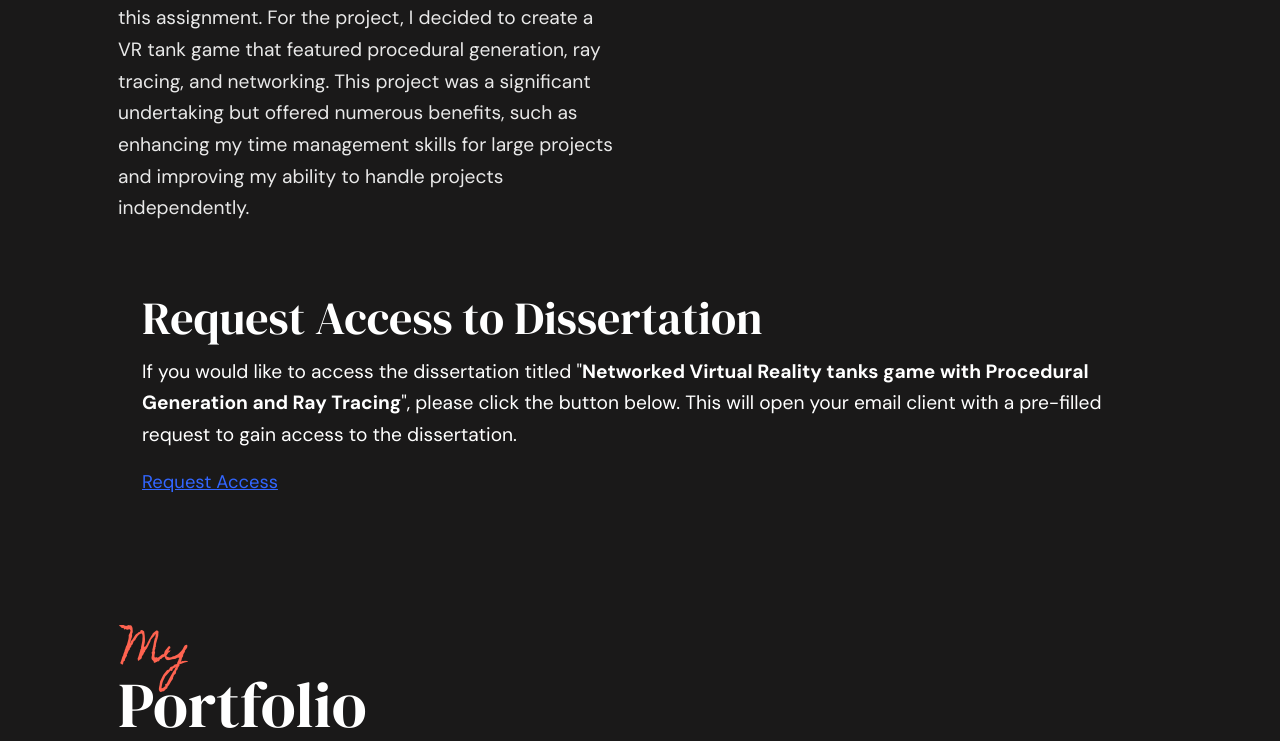
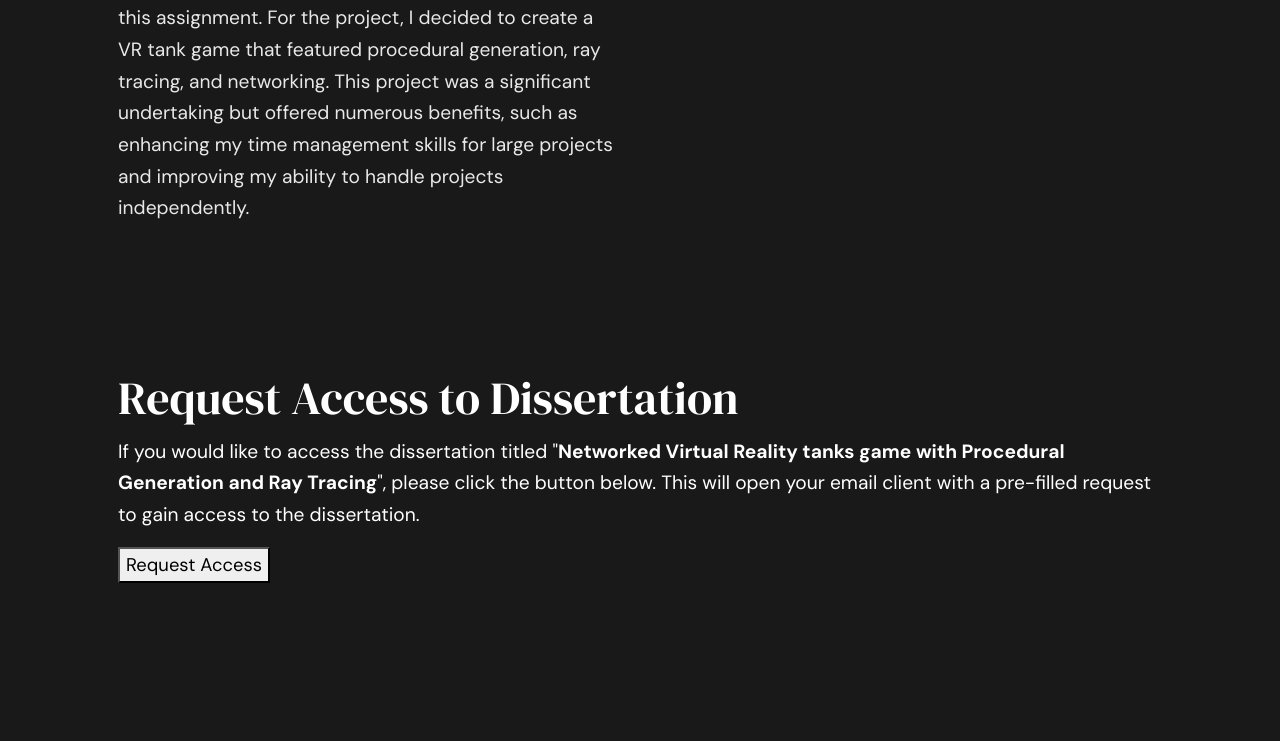
Before and after one commit to soapy98/soapy98.github.io, a website: page index.html in a window 1280 px wide. Shown: the part 3922-4663 px from the top of the page. Drawn offline with Linux system fonts and the light colour scheme; a web font is replaced by a local one.

Commit message:
Button for request

```diff
--- a/index.html
+++ b/index.html
@@ -73,6 +73,8 @@
                 object-fit: cover;
                 /* Ensure the image covers the container while preserving aspect ratio */
             }
+
+
         </style>
     </noscript>
 
@@ -442,12 +444,12 @@
                     This project was a significant undertaking but offered numerous benefits, such as enhancing my time
                     management skills for large projects and improving my ability to handle projects independently.
             </div>
-            <div class="container">
-                <h1>Request Access to Dissertation</h1>
-                <p>If you would like to access the dissertation titled "<strong>Networked Virtual Reality tanks game with Procedural Generation and Ray Tracing</strong>", please click the button below. This will open your email client with a pre-filled request to gain access to the dissertation.</p>
-                <a href="mailto:sohailturner@gmail.com?subject=Request for Access to Dissertation&body=Dear Sohail Turner,%0D%0A%0D%0AI hope this message finds you well. I am writing to request access to the dissertation titled \Networked Virtual Reality tanks game with Procedural Generation and Ray Tracing. This document is crucial for my research/study on [briefly state the purpose or reason].%0D%0A%0D%0ACould you please provide access to this dissertation at your earliest convenience? If you need any further information from me, please let me know.%0D%0A%0D%0AThank you very much for your assistance!%0D%0A%0D%0ABest regards,%0D%0A[Your Name]%0D%0A[Your Position]%0D%0A[Your Contact Information]" class="button">Request Access</a>
-            </div>
-        </div> <!-- / About-->
+        </div>
+        <div class="py-8">
+            <h1>Request Access to Dissertation</h1>
+            <p>If you would like to access the dissertation titled "<strong>Networked Virtual Reality tanks game with Procedural Generation and Ray Tracing</strong>", please click the button below. This will open your email client with a pre-filled request to gain access to the dissertation.</p>
+            <a href="mailto:sohailturner@gmail.com?subject=Request for Access to Dissertation&body=Dear Sohail Turner,%0D%0A%0D%0AI hope this message finds you well. I am writing to request access to the dissertation titled \Networked Virtual Reality tanks game with Procedural Generation and Ray Tracing. This document is crucial for my research/study on [briefly state the purpose or reason].%0D%0A%0D%0ACould you please provide access to this dissertation at your earliest convenience? If you need any further information from me, please let me know.%0D%0A%0D%0AThank you very much for your assistance!%0D%0A%0D%0ABest regards,%0D%0A[Your Name]%0D%0A[Your Position]%0D%0A[Your Contact Information]" class="button"><button>Request Access</button></a>
+        </div><!-- / About-->
         <!-- My Portfolio-->
         <div class="py-8 portfolio">
             <div class="mb-6 py-2" data-aos="reveal-right">
```
